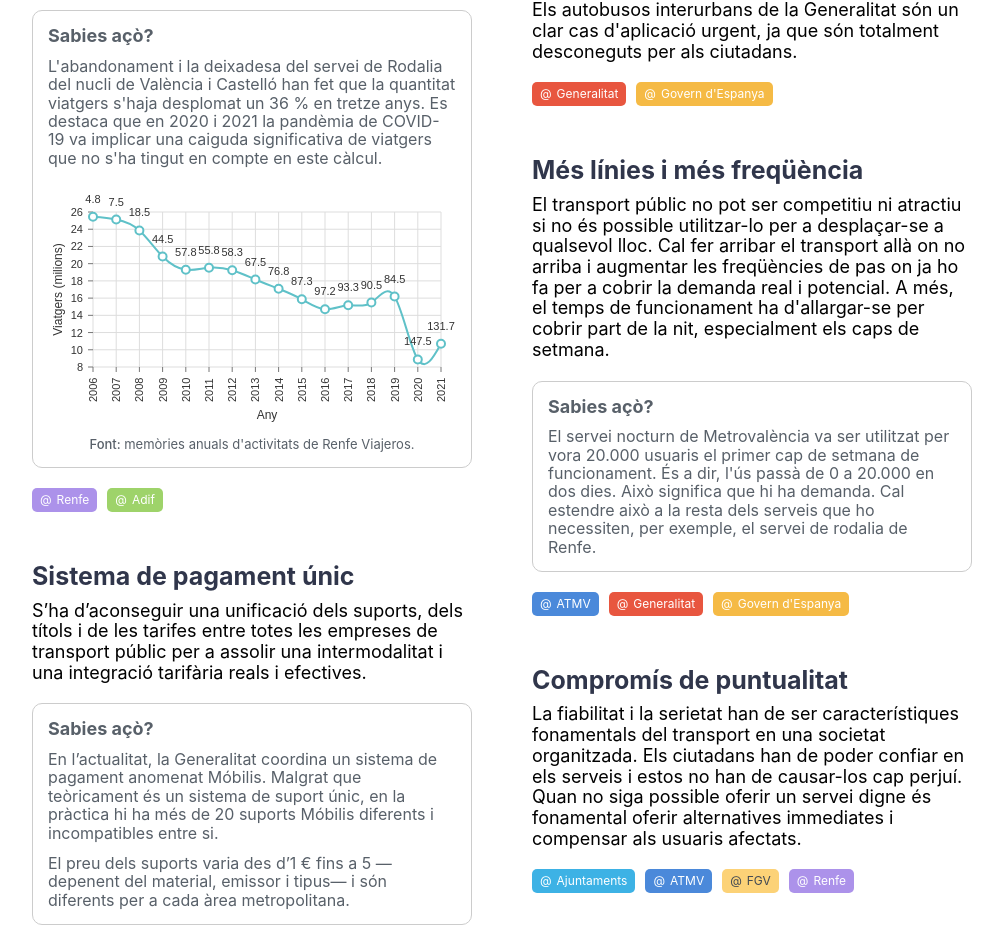
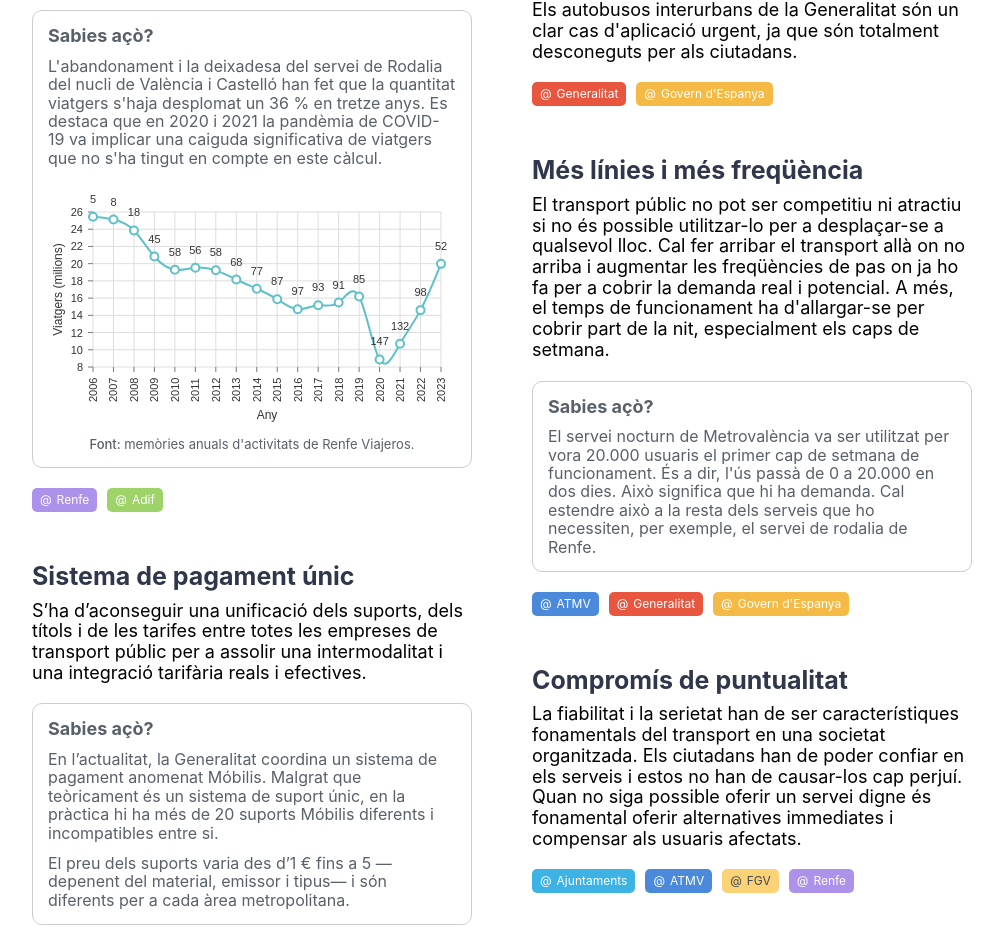
Before and after one commit to avptp/face, a Next.js app: page / in a window 1280 px wide. Shown: the part 3030-3973 px from the top of the page, without its empty margins (138-1141 px from the left). Built offline with nearby package versions, Linux system fonts and the light colour scheme.

Commit message:
Update Renfe chart.

```diff
--- a/src/components/main/index.tsx
+++ b/src/components/main/index.tsx
@@ -330,6 +330,14 @@ class Main extends React.Component<Props, State> {
                               x: 2021,
                               y: 10.7062,
                             },
+                            {
+                              x: 2022,
+                              y: 14.6025,
+                            },
+                            {
+                              x: 2023,
+                              y: 19.9772,
+                            },
                           ],
                         },
                       ]}
@@ -371,7 +379,7 @@ class Main extends React.Component<Props, State> {
                       pointBorderColor="#5fc1c8"
                       enablePointLabel={true}
                       pointLabel={(point: Point['data']) =>
-                        Number(Number(point.y).toFixed(1)).toLocaleString()
+                        Math.round(Number(point.y))
                       }
                       pointLabelYOffset={-14}
                       useMesh={true}
```
